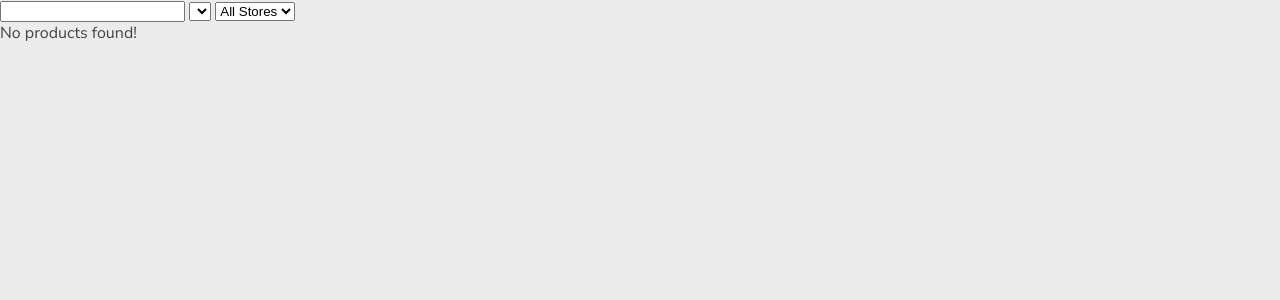
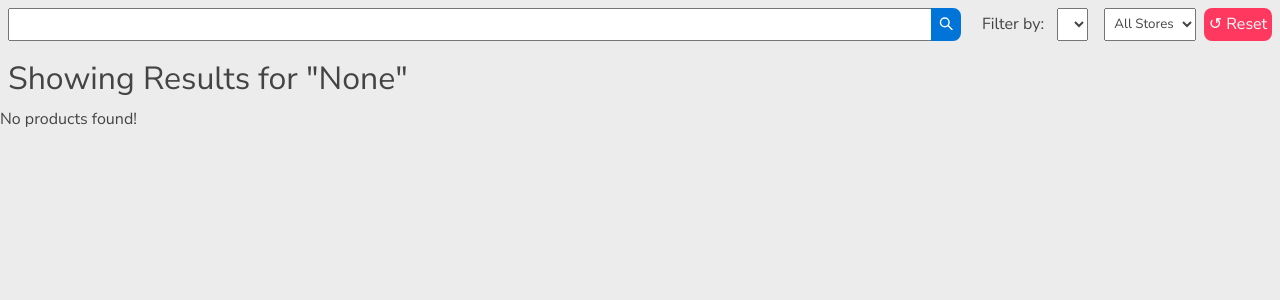
Before and after one commit to travfu/frugal-protein, a Django app: page /search/ in a window 1280 px wide. Shown: the top 300 px of the page. Run offline with Django 3.2, Linux system fonts and the light colour scheme; lists and menus that the app fills with data are empty.

Commit message:
template & css for forms

```diff
--- a/frugal_protein/products/static/products/css/product_search.css
+++ b/frugal_protein/products/static/products/css/product_search.css
@@ -1,6 +1,7 @@
 :root {
     font-family: 'Nunito Sans', sans-serif;
     color: #444444;
+    --margin: 0.5rem;
 }
 
 * {
@@ -13,6 +14,71 @@ body {
     background: rgb(236, 236, 236)
 }
 
+/* FORM */
+form {
+    display: flex;
+    flex-wrap: wrap;
+}
+
+form select,
+form input {
+    font-family: 'Nunito Sans', sans-serif;
+    color: #444444;
+}
+
+.csrf {
+    display: none
+}
+
+.form-search {
+    display: flex;
+    flex-grow: 1;
+}
+
+.form-search > input {
+    flex-grow: 1;
+}
+
+.search-submit-btn {
+    width: 30px;
+    border-radius: 0 0.5rem 0.5rem 0;
+    border: solid #0074D9;
+    background: #0074D9;
+    flex-shrink: 0;
+    align-self: center;
+    margin-left: -1px;
+}
+
+.form-filter {
+    display: flex;
+}
+
+.form-filter > select {
+    margin-left: 0.5rem;
+    margin-right: 0.5rem;
+}
+
+.reset-btn {
+    border-radius: 0.5rem;
+    background: #ff3860;
+    color: white;
+}
+
+.form-query {
+    flex-basis: 100%;
+    font-size: 2rem;
+}
+
+/* FORM - Spacing */
+form > * {
+    margin: var(--margin)
+}
+
+.form-search > *,
+.form-filter > * {
+    padding: 0.3rem;
+}
+
 
 /* RESULTS */
 .results-wrapper {
@@ -22,6 +88,8 @@ body {
 
     list-style-type: none;
     padding-inline-start: 0;
+
+    margin: var(--margin)
 }
 
 .result {
--- a/frugal_protein/products/templates/products/product_search.html
+++ b/frugal_protein/products/templates/products/product_search.html
@@ -8,10 +8,26 @@
 
 {% block content %}
     <form action="">
-        {% csrf_token %}
-        {{ form.search }}
-        {{ form.brand }}
-        {{ form.store }}
+        <div class="csrf">{% csrf_token %}</div>
+        <div class="form-search">
+            {{ form.search }}
+            <button class="search-submit-btn">
+                <svg viewBox="0 0 50 50">
+                    <g fill="none" stroke="white" stroke-width="5" stroke-linecap="round">
+                        <circle cx="20" cy="22" r="15"/>
+                        <path d="M33 35L45 47"/>
+                    </g>
+                </svg>
+            </button>
+
+            </div>
+        <div class="form-filter">
+            <div>Filter by:</div>
+            {{ form.brand }}
+            {{ form.store }}
+            <div class="reset-btn">↺ Reset</div>
+        </div>
+        <div class="form-query">Showing Results for "{{ form.search.initial }}"</div>
     </form>
 
     {% if products %}
```
